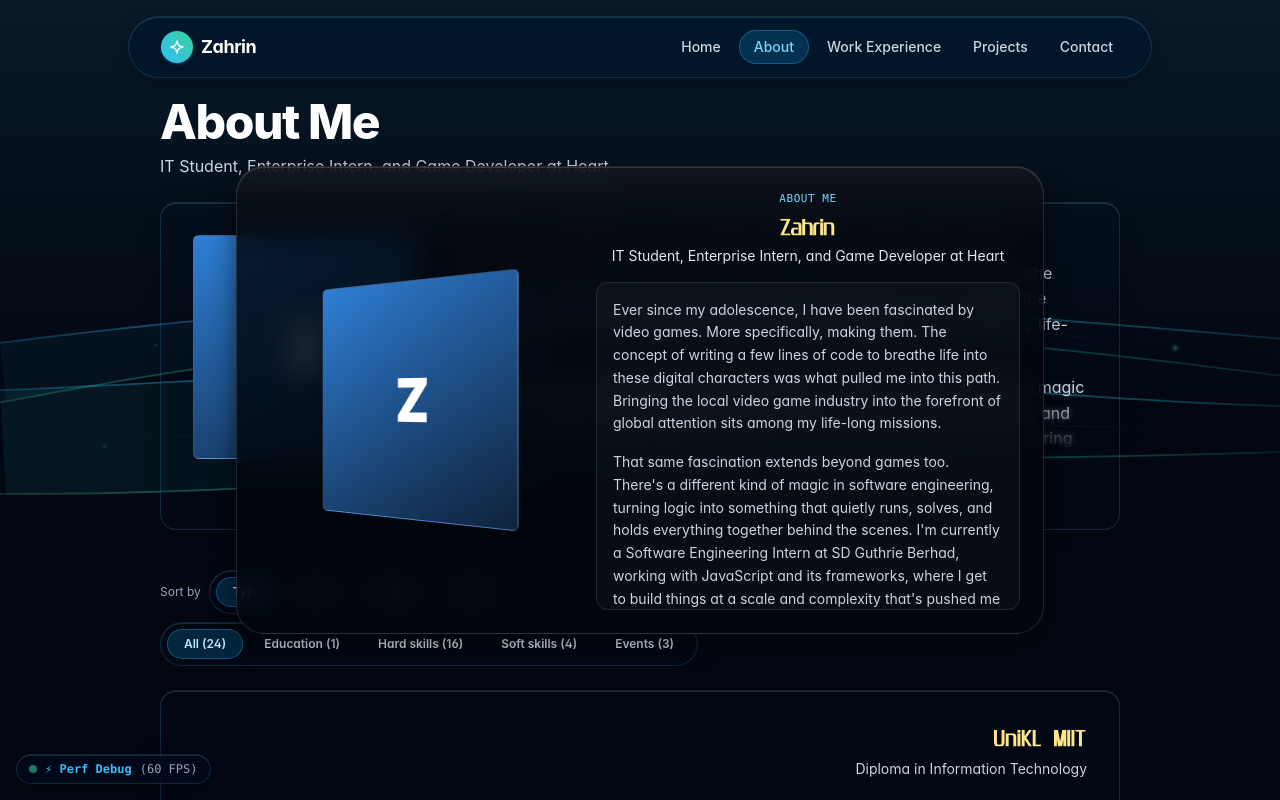
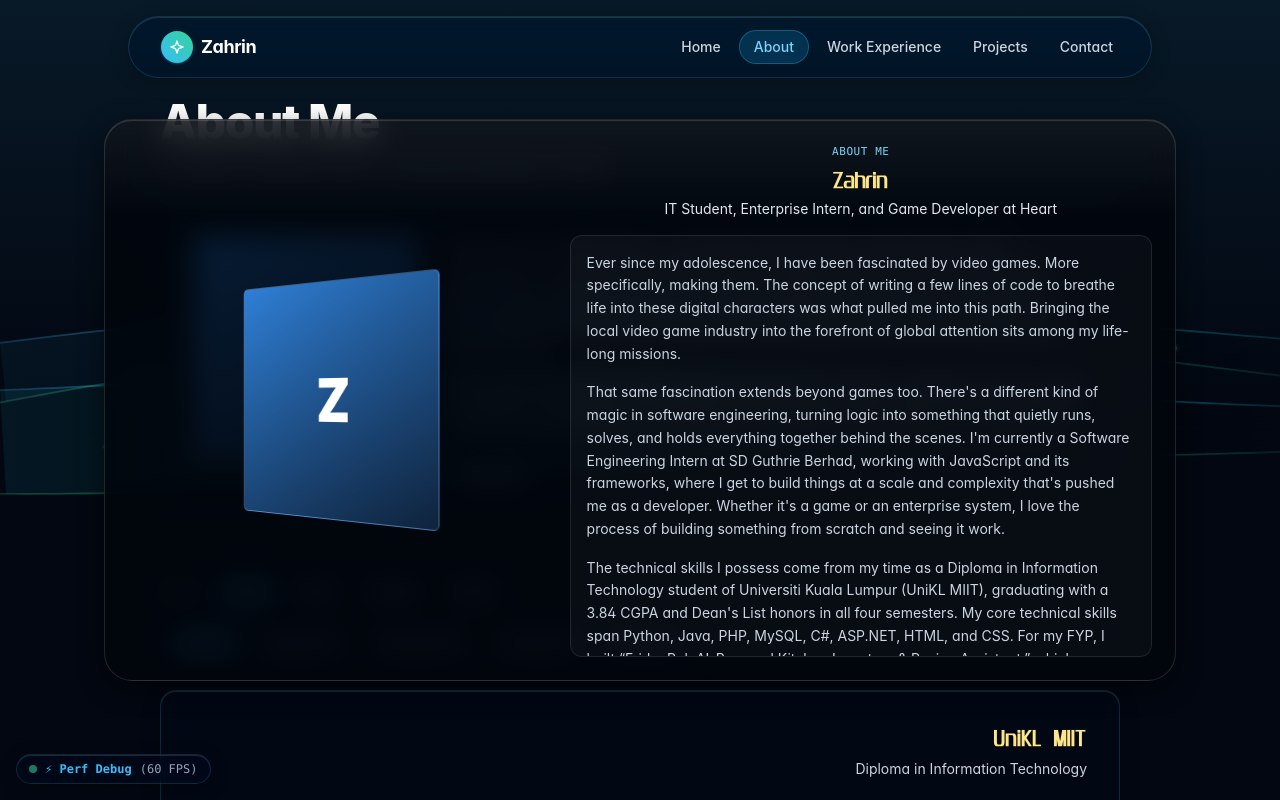
Before and after one commit to muhammadzahrin/portfolio-website, a Next.js app: page /about in a window 1280 px wide. Both pictures are taken after a click on the button "Read more". Shown: the top 800 px of the page. Built offline with nearby package versions, Linux system fonts and the light colour scheme.

Commit message:
style: make memory panel the size of the game case on desktop v0.1.29
Co-Authored-By: Claude Opus 5.5 <noreply@anthropic.com>

```diff
--- a/package.json
+++ b/package.json
@@ -1,6 +1,6 @@
 {
   "name": "portfolio-website",
-  "version": "0.1.28",
+  "version": "0.1.29",
   "private": true,
   "scripts": {
     "dev": "next dev",
--- a/src/app/globals.css
+++ b/src/app/globals.css
@@ -362,8 +362,9 @@ html.disable-backdrop-blur .glass-card-surface {
   .memory-detail {
     flex-direction: row;
     gap: 32px;
-    width: min(calc(100vw - 160px), 760px);
-    height: min(calc(100dvh - 160px), 420px);
+    /* about the size of the open game case: 1024x470 at 1280x720, 1180x514 at 1920x1080 */
+    width: min(calc(100vw - 160px), 80vw, 1180px);
+    height: min(calc(100dvh - 160px), 514px);
   }
 
   .memory-stage {
--- a/src/components/layout/Footer.tsx
+++ b/src/components/layout/Footer.tsx
@@ -88,7 +88,7 @@ export function Footer() {
         <div className="flex items-center gap-2">
           <span className="inline-flex items-center gap-1.5 font-mono text-[10px] tracking-wider px-2.5 py-0.5 rounded-full bg-sky-950/30 border border-sky-400/20 text-sky-400/90 shadow-sm select-none">
             <span className="w-1.5 h-1.5 rounded-full bg-emerald-400" />
-            v0.1.28
+            v0.1.29
           </span>
         </div>
       </div>
```
Also changed, not shown: 1 other file (tests, documents, lock files or other folders).
